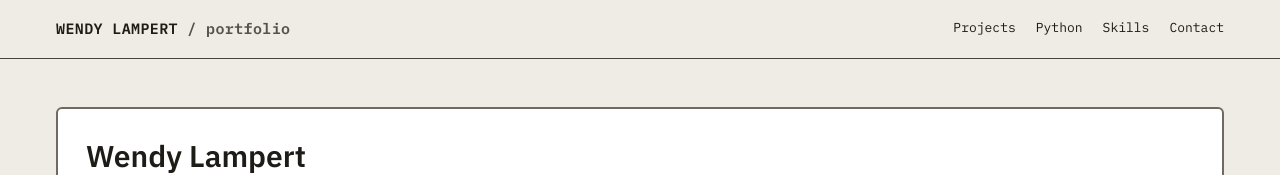
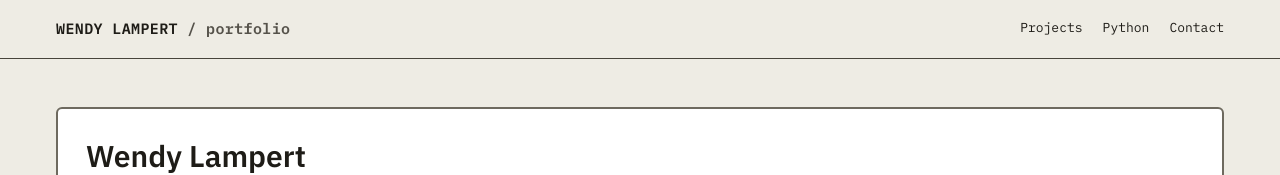
Before and after one commit to lampertwb/lampertwb, a Next.js app: page / in a window 1280 px wide. Shown: the top 175 px of the page. Built offline with nearby package versions, Linux system fonts and the light colour scheme.

Commit message:
Remove Skills link from top nav

```diff
--- a/app/site-nav.tsx
+++ b/app/site-nav.tsx
@@ -3,14 +3,13 @@ import Link from "next/link";
 type NavItem = {
   label: string;
   href: string;
-  key: "projects" | "python" | "skills" | "contact";
+  key: "projects" | "python" | "contact";
 };
 
 // Every item is a real link: on-page sections use hash links, the tracker is its own route.
 const items: NavItem[] = [
   { label: "Projects", href: "/#projects", key: "projects" },
   { label: "Python", href: "/python-projects", key: "python" },
-  { label: "Skills", href: "/#skills", key: "skills" },
   { label: "Contact", href: "/#contact", key: "contact" },
 ];
 
```
